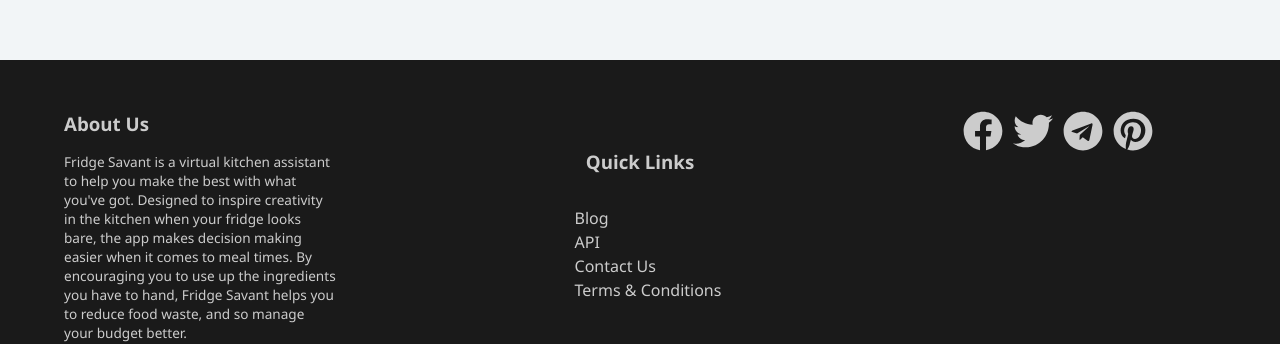
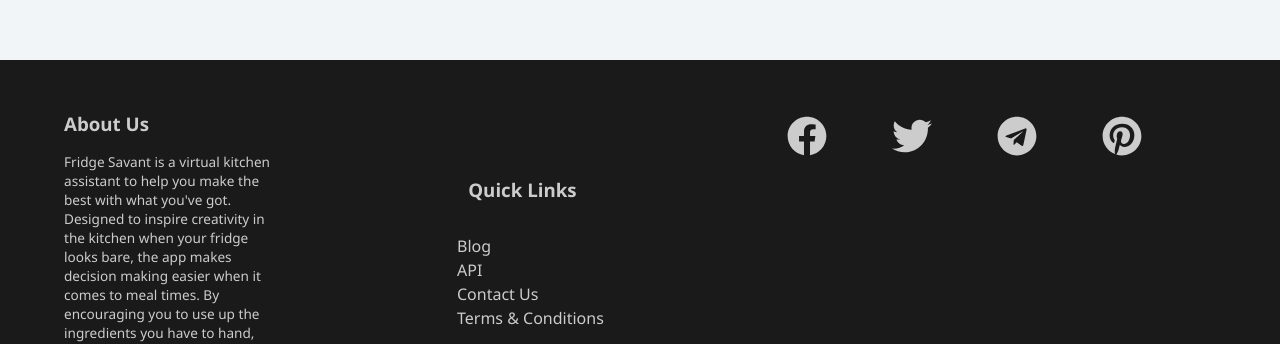
Before and after one commit to fwill22/fridge-savant-client, a React (Create React App) app: page / in a window 1280 px wide. Shown: the part 2285-2629 px from the top of the page. Built offline with nearby package versions, Linux system fonts and the light colour scheme.

Commit message:
Updated bookmark page

```diff
--- a/src/components/loginForm/index.css
+++ b/src/components/loginForm/index.css
@@ -5,9 +5,9 @@
   min-width: 300px;
   position: relative;
   place-items: center;
-  background-color: white;
+  background-color: rgba(255, 255, 255, 0.7);
+  /* backdrop-filter: blur(10px) saturate(100%) contrast(45%) brightness(130%); */
   border-radius: 20px;
-  box-shadow: 4px 4px 10px 4px #888888;
   padding: 10px;
 }
 
@@ -25,7 +25,7 @@
   color: black;
 }
 
-.signUpLink:hover{
-  color:blue;
+.signUpLink:hover {
+  color: blue;
   cursor: pointer;
 }
--- a/src/components/signUpForm/index.css
+++ b/src/components/signUpForm/index.css
@@ -5,10 +5,11 @@
   min-width: 300px;
   position: relative;
   place-items: center;
-  background-color: white;
+  background-color: rgba(255, 255, 255, 0.7);
+  /* backdrop-filter: blur(10px) saturate(100%) contrast(45%) brightness(130%); */
   border-radius: 20px;
-  box-shadow: 4px 4px 10px 4px #888888;
   padding: 10px;
+  box-shadow: 0 0 1rem 0 rgba(0, 0, 0, 0.2);
 }
 
 .closeSignUp {
--- a/src/pages/bookmark/index.css
+++ b/src/pages/bookmark/index.css
@@ -36,8 +36,8 @@
 .Bookmark .meal-card img {
   margin: 0.9em;
   border-radius: 0.5rem;
-  height: 80%;
-  max-width: 18em;
+  height: 60%;
+  max-width: 9em;
   object-fit: contain;
   flex: 1 1 auto;
 }
@@ -47,3 +47,29 @@
   justify-content: center;
   margin: auto;
 }
+
+.Bookmark .more-info-meal {
+  margin-bottom: 40px;
+}
+
+.Bookmark .whatsappShare * {
+  bottom: 15px;
+  left: 20px;
+}
+.Bookmark .facebookShare * {
+  bottom: 15px;
+  left: 60px;
+}
+.Bookmark .emailShare * {
+  bottom: 15px;
+  left: 100px;
+}
+
+.svg-inline--fa {
+  margin-top: 5px;
+  margin-right: 55px;
+}
+
+.Bookmark .Recipes {
+  margin-bottom: 200px;
+}
--- a/src/pages/bookmark/index.js
+++ b/src/pages/bookmark/index.js
@@ -3,27 +3,112 @@ import './index.css';
 import Header from '../../components/Header';
 import UserText from '../../components/UserText';
 import MealList from '../../components/MealList';
+import Footer from '../../components/Footer';
 
 const mealData = [
   {
     image:
       'https://images-na.ssl-images-amazon.com/images/I/710X7iyZ6kL._AC_SL1500_.jpg',
     title: 'test1',
-    summary: 'testSummary1',
+    extendedIngredients: [
+      {
+        id: 5006,
+        aisle: 'Meat',
+        image: 'whole-chicken.jpg',
+        consistency: 'solid',
+        name: 'chicken',
+        nameClean: 'whole chicken',
+        original: '2 pounds chicken',
+        originalString: '2 pounds chicken',
+        originalName: 'chicken',
+        amount: 2,
+        unit: 'pounds',
+        meta: [],
+        metaInformation: [],
+        measures: {
+          us: {
+            amount: 2,
+            unitShort: 'lb',
+            unitLong: 'pounds',
+          },
+          metric: {
+            amount: 907.185,
+            unitShort: 'g',
+            unitLong: 'grams',
+          },
+        },
+      },
+    ],
     readyInMinutes: 5,
   },
   {
     image:
       'https://images-na.ssl-images-amazon.com/images/I/710X7iyZ6kL._AC_SL1500_.jpg',
     title: 'test2',
-    summary: 'testSummary2',
+    extendedIngredients: [
+      {
+        id: 5006,
+        aisle: 'Meat',
+        image: 'whole-chicken.jpg',
+        consistency: 'solid',
+        name: 'chicken',
+        nameClean: 'whole chicken',
+        original: '2 pounds chicken',
+        originalString: '2 pounds chicken',
+        originalName: 'chicken',
+        amount: 2,
+        unit: 'pounds',
+        meta: [],
+        metaInformation: [],
+        measures: {
+          us: {
+            amount: 2,
+            unitShort: 'lb',
+            unitLong: 'pounds',
+          },
+          metric: {
+            amount: 907.185,
+            unitShort: 'g',
+            unitLong: 'grams',
+          },
+        },
+      },
+    ],
     readyInMinutes: 5,
   },
   {
     image:
       'https://images-na.ssl-images-amazon.com/images/I/710X7iyZ6kL._AC_SL1500_.jpg',
     title: 'test3',
-    summary: 'testSummary3',
+    extendedIngredients: [
+      {
+        id: 5006,
+        aisle: 'Meat',
+        image: 'whole-chicken.jpg',
+        consistency: 'solid',
+        name: 'chicken',
+        nameClean: 'whole chicken',
+        original: '2 pounds chicken',
+        originalString: '2 pounds chicken',
+        originalName: 'chicken',
+        amount: 2,
+        unit: 'pounds',
+        meta: [],
+        metaInformation: [],
+        measures: {
+          us: {
+            amount: 2,
+            unitShort: 'lb',
+            unitLong: 'pounds',
+          },
+          metric: {
+            amount: 907.185,
+            unitShort: 'g',
+            unitLong: 'grams',
+          },
+        },
+      },
+    ],
     readyInMinutes: 5,
   },
 ];
@@ -37,8 +122,12 @@ const Bookmark = () => {
       <div className='UserText'>
         <UserText />
       </div>
-      <h1>Your Saved Recipes</h1>
-      <MealList mealData={mealData} />
+      <div class='Recipes'>
+        <MealList mealData={mealData} />
+      </div>
+      <div class='Footer'>
+        <Footer />
+      </div>
     </div>
   );
 };
--- a/src/pages/home/index.js
+++ b/src/pages/home/index.js
@@ -52,6 +52,7 @@ const Home = () => {
       )
       .then((response) => {
         setMealData(response.data);
+        console.log(response.data);
         resetMealIds();
       });
   };
--- a/src/pages/login/index.css
+++ b/src/pages/login/index.css
@@ -1,5 +1,3 @@
-
-
 .login-container {
   display: grid;
   align-items: center;
@@ -8,15 +6,18 @@
   grid-template-columns: 10% Auto 10%;
   grid-template-rows: 20% 50% auto;
   grid-template-areas:
-    "header header header"
-    ". formArea ."
-    ". . ."
-  ;
+    '. . .'
+    '. formArea .'
+    '. . .';
   text-align: center;
+  background-image: url('https://bluecanyonpartners.com/wp-content/uploads/2015/06/iStock_84862873_LARGE.jpg');
+  background-size: cover;
+  background-repeat: no-repeat;
+  opacity: 0.8;
 }
 
 .login-header {
-  grid-area: header;
+  grid-area: formArea;
 }
 
 .form-input {
@@ -32,61 +33,61 @@
 
 .form-wrapper {
   grid-area: formArea;
-  position:relative;
+  position: relative;
   width: 60%;
   height: 450px;
   min-width: 300px;
   max-width: 410px;
-  margin:auto;
+  margin: auto;
 }
 
-.front,.back{
+.front,
+.back {
   width: 100%;
   height: 100%;
   backface-visibility: hidden;
   position: absolute;
-  transition: transform .6s linear;
+  transition: transform 0.6s linear;
   justify-items: center;
 }
 
 .front {
   transform: perspective(600px) rotateY(0deg);
 }
-.back{
-   transform: perspective(600px) rotateY(-180deg);
+.back {
+  transform: perspective(600px) rotateY(-180deg);
 }
 
-
-.login-card.rotated > .front{
+.login-card.rotated > .front {
   transform: perspective(600px) rotateY(180deg);
 }
-.login-card.rotated > .back{
+.login-card.rotated > .back {
   transform: perspective(600px) rotateY(0deg);
 }
 
 .formButton {
-  display:inline-block;
-  padding:0.35em 1.2em;
-  border:0.1em solid black;
+  display: inline-block;
+  padding: 0.35em 1.2em;
+  border: 0.1em solid black;
   background-color: white;
-  margin:0 0.3em 0.3em 0;
+  margin: 0 0.3em 0.3em 0;
   border-radius: 20px;
   box-sizing: border-box;
-  text-decoration:none;
-  font-family:'Roboto',sans-serif;
-  font-weight:300;
-  color:black;
-  text-align:center;
+  text-decoration: none;
+  font-family: 'Roboto', sans-serif;
+  font-weight: 300;
+  color: black;
+  text-align: center;
   transition: all 0.2s;
 }
-.formButton:hover{
-  color:white;
-  background-color:#020101;
+.formButton:hover {
+  color: white;
+  background-color: #020101;
   cursor: pointer;
 }
-@media all and (max-width:30em){
-.formButton{
-  display:block;
-  margin:0.4em auto;
+@media all and (max-width: 30em) {
+  .formButton {
+    display: block;
+    margin: 0.4em auto;
   }
 }
--- a/src/pages/login/index.js
+++ b/src/pages/login/index.js
@@ -10,7 +10,6 @@ const Login = () => {
 
   return (
     <div className='login-container'>
-      <h1 className='login-header'>Fridge Savant</h1>
       <div className='form-wrapper'>
         <div className={`login-card ${isRotated ? 'rotated' : ''}`}>
           <div className='front'>
```
